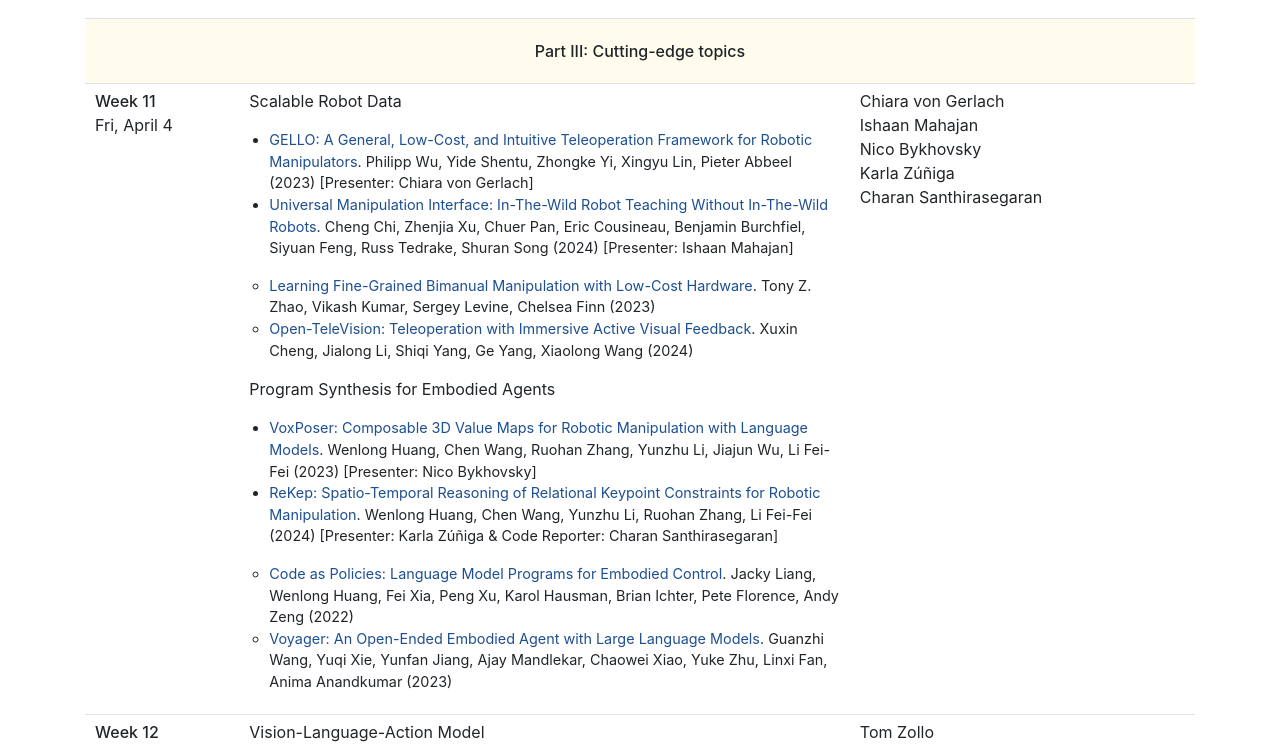
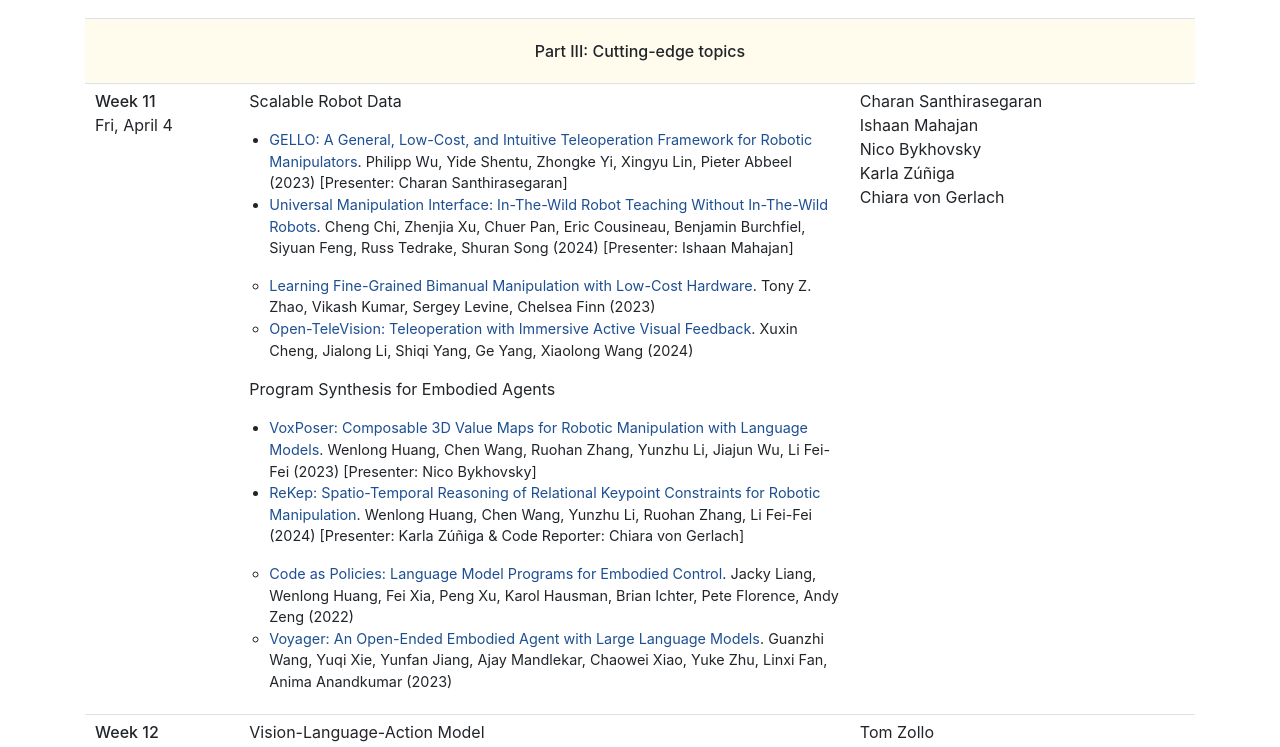
Before and after one commit to RoboPIL/coms6998, a plain HTML site: page 25sp/syllabus.html in a window 1280 px wide. Shown: the part 5478-6225 px from the top of the page. Drawn offline with nearby package versions, Linux system fonts and the light colour scheme.

Commit message:
update scheduel

```diff
--- a/25sp/syllabus.html
+++ b/25sp/syllabus.html
@@ -362,7 +362,7 @@
                         <td class="topic-cell">
                           <p>Scalable Robot Data</p>
                           <ul>
-                            <li><a href="https://arxiv.org/abs/2309.13037">GELLO: A General, Low-Cost, and Intuitive Teleoperation Framework for Robotic Manipulators</a>. Philipp Wu, Yide Shentu, Zhongke Yi, Xingyu Lin, Pieter Abbeel (2023) [Presenter: Chiara von Gerlach]</li>
+                            <li><a href="https://arxiv.org/abs/2309.13037">GELLO: A General, Low-Cost, and Intuitive Teleoperation Framework for Robotic Manipulators</a>. Philipp Wu, Yide Shentu, Zhongke Yi, Xingyu Lin, Pieter Abbeel (2023) [Presenter: Charan Santhirasegaran]</li>
                             <li><a href="https://arxiv.org/abs/2402.10329">Universal Manipulation Interface: In-The-Wild Robot Teaching Without In-The-Wild Robots</a>. Cheng Chi, Zhenjia Xu, Chuer Pan, Eric Cousineau, Benjamin Burchfiel, Siyuan Feng, Russ Tedrake, Shuran Song (2024) [Presenter: Ishaan Mahajan]</li>
                           </ul>
                           <ul class=optional-reading>
@@ -373,7 +373,7 @@
                           <ul>
                             <!-- VoxPoser + Rekep -->
                             <li><a href="https://arxiv.org/abs/2307.05973">VoxPoser: Composable 3D Value Maps for Robotic Manipulation with Language Models</a>. Wenlong Huang, Chen Wang, Ruohan Zhang, Yunzhu Li, Jiajun Wu, Li Fei-Fei (2023) [Presenter: Nico Bykhovsky]</li>
-                            <li><a href="https://arxiv.org/abs/2409.01652">ReKep: Spatio-Temporal Reasoning of Relational Keypoint Constraints for Robotic Manipulation</a>. Wenlong Huang, Chen Wang, Yunzhu Li, Ruohan Zhang, Li Fei-Fei (2024) [Presenter: Karla Zúñiga & Code Reporter: Charan Santhirasegaran]</li>
+                            <li><a href="https://arxiv.org/abs/2409.01652">ReKep: Spatio-Temporal Reasoning of Relational Keypoint Constraints for Robotic Manipulation</a>. Wenlong Huang, Chen Wang, Yunzhu Li, Ruohan Zhang, Li Fei-Fei (2024) [Presenter: Karla Zúñiga & Code Reporter: Chiara von Gerlach]</li>
                           </ul>
                           <ul class=optional-reading>
                             <li><a href="https://arxiv.org/abs/2209.07753">Code as Policies: Language Model Programs for Embodied Control</a>. Jacky Liang, Wenlong Huang, Fei Xia, Peng Xu, Karol Hausman, Brian Ichter, Pete Florence, Andy Zeng (2022)</li>
@@ -381,11 +381,11 @@
                           </ul>
                         </td>
                         <td class="presenters-cell">
-                          Chiara von Gerlach<br>
+                          Charan Santhirasegaran<br>
                           Ishaan Mahajan<br>
                           Nico Bykhovsky<br>
                           Karla Zúñiga<br>
-                          Charan Santhirasegaran
+                          Chiara von Gerlach
                         </td>
                         <td class="notes-cell">
                         </td>
```
